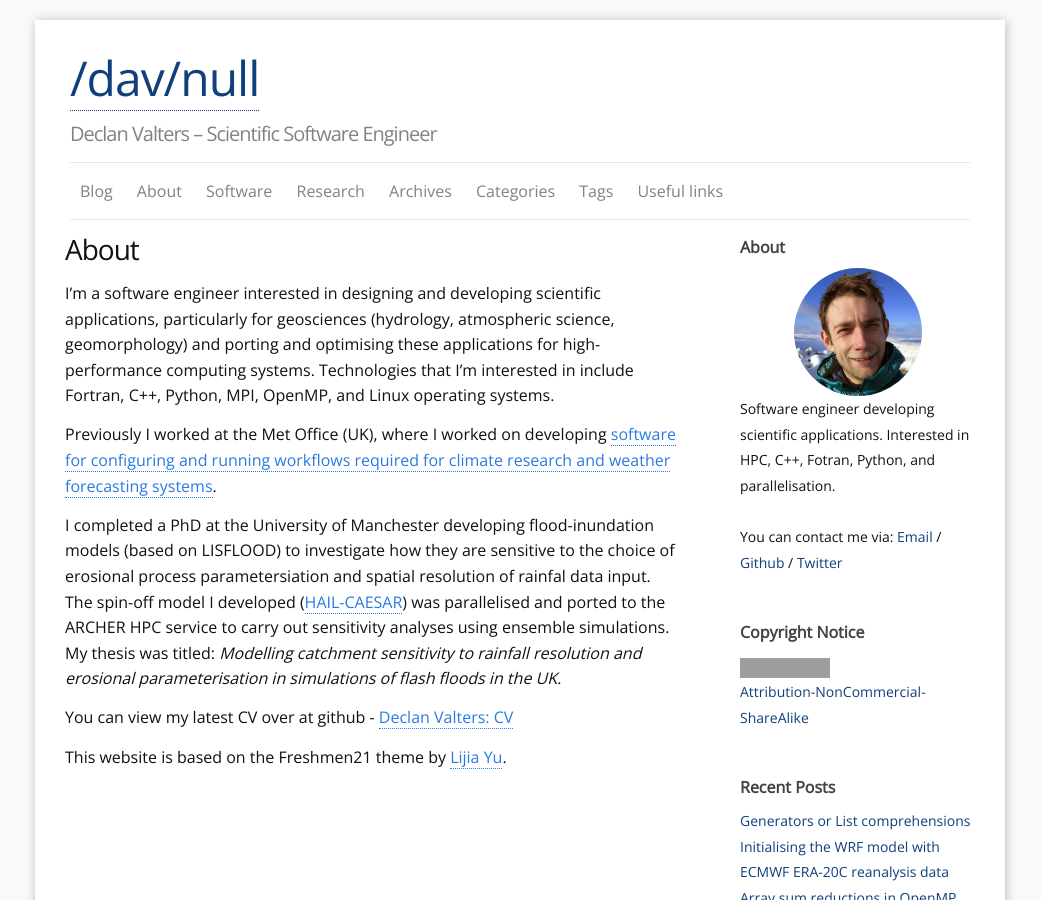
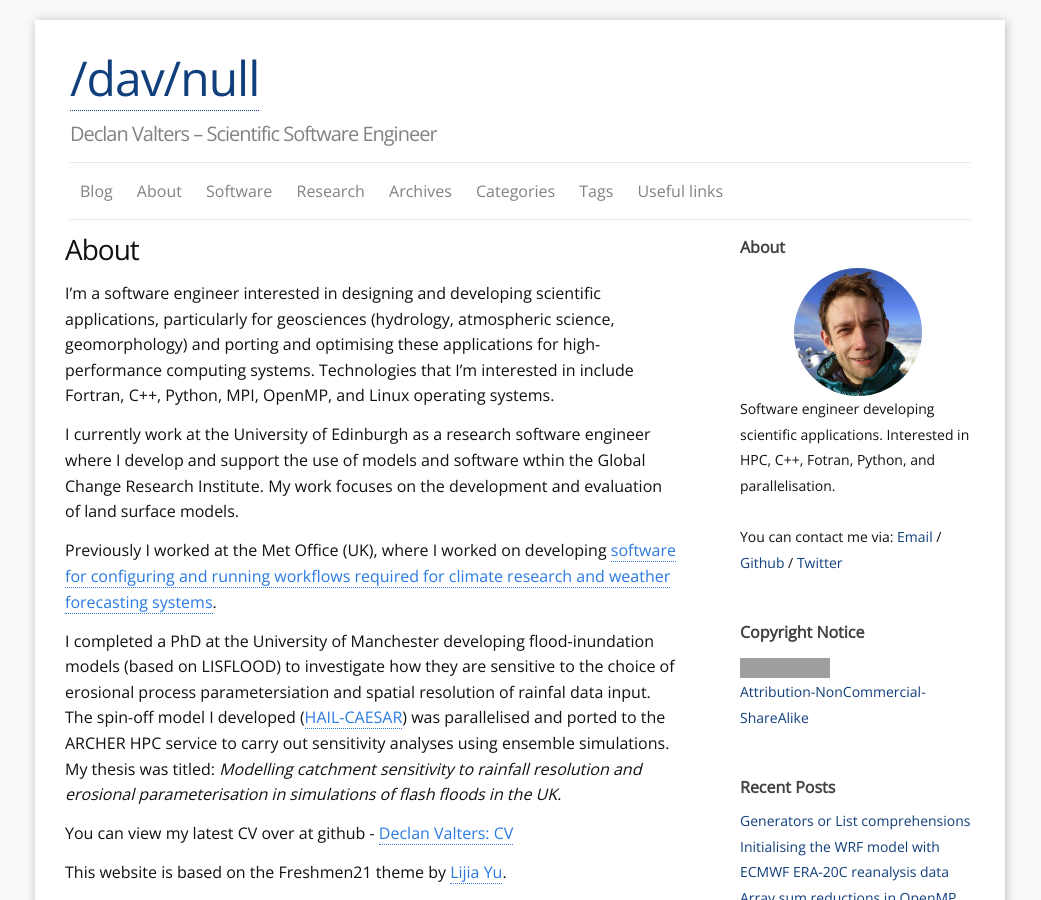
Before and after one commit to dvalters/dvalters.github.io, a Jekyll site: the page built from b1_about.md, in a window 1280 px wide and 900 px high. Shown: the whole window, without its empty margins (120-1161 px from the left). Built offline with Jekyll 4.4.1, drawn with Linux system fonts in a browser that asks for light colours; comment, search, counter and statistics services are not loaded; grey boxes are pictures that could not be loaded.

Commit message:
small updates to profile

```diff
--- a/b1_about.md
+++ b/b1_about.md
@@ -7,6 +7,8 @@ permalink: /about
 
 I'm a software engineer interested in designing and developing scientific applications, particularly for geosciences (hydrology, atmospheric science, geomorphology) and porting and optimising these applications for high-performance computing systems. Technologies that I'm interested in include Fortran, C++, Python, MPI, OpenMP, and Linux operating systems.
 
+I currently work at the University of Edinburgh as a research software engineer where I develop and support the use of models and software wthin the Global Change Research Institute. My work focuses on the development and evaluation of land surface models.
+
 Previously I worked at the Met Office (UK), where I worked on developing [software for configuring and running workflows required for climate research and weather forecasting systems](http://www.metoffice.gov.uk/research/weather/weather-science-it/modelling-support).
 
 I completed a PhD at the University of Manchester developing flood-inundation models (based on LISFLOOD) to investigate how they are sensitive to the choice of erosional process parametersiation and spatial resolution of rainfal data input. The spin-off model I developed ([HAIL-CAESAR](http://dvalts.io/HAIL-CAESAR/)) was parallelised and ported to the ARCHER HPC service to carry out sensitivity analyses using ensemble simulations. My thesis was titled: _Modelling catchment sensitivity to rainfall resolution and erosional parameterisation in simulations of flash floods in the UK._
```
